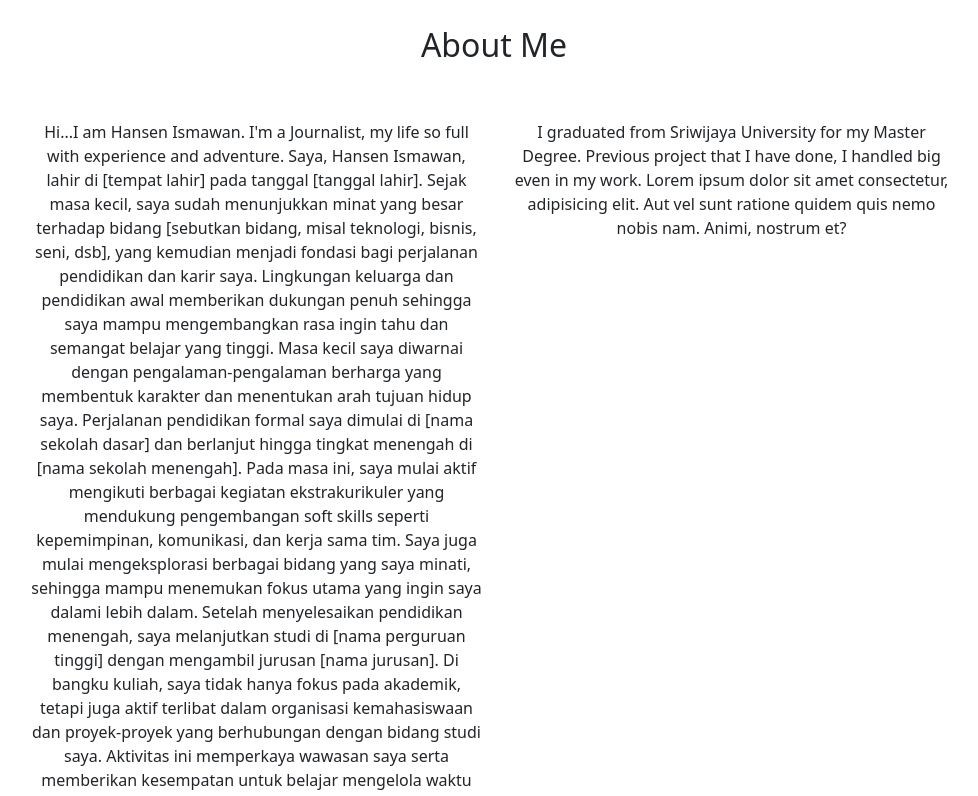
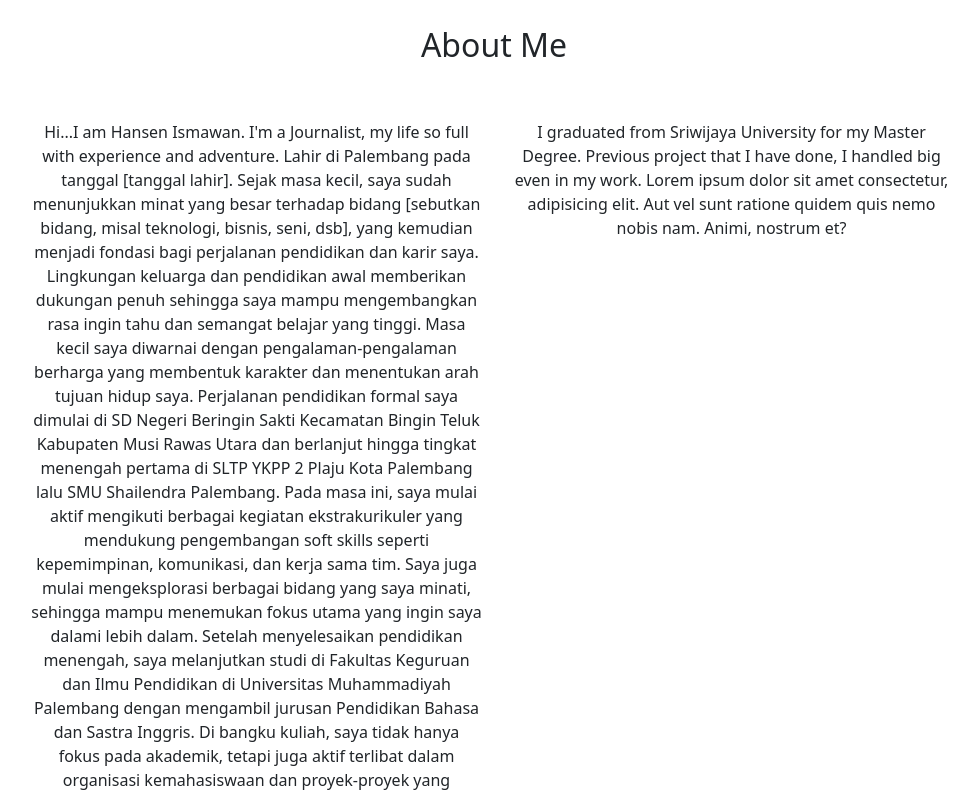
Before and after one commit to jesendoank/jesendoank.github.io, a plain HTML site: page index.html in a window 1280 px wide. Shown: the part 820-1616 px from the top of the page, without its empty margins (146-1124 px from the left). Drawn offline with nearby package versions, Linux system fonts and the light colour scheme.

Commit message:
Update index.html

```diff
--- a/index.html
+++ b/index.html
@@ -81,13 +81,13 @@
               </div>
               <div class="row justify-content-center fs-6 text-center">
                 <div class="col-md-5">
-                  <p>Hi...I am Hansen Ismawan. I'm a Journalist, my life so full with experience and adventure. Saya, Hansen Ismawan, lahir di [tempat lahir] pada tanggal [tanggal lahir]. Sejak masa kecil, saya sudah menunjukkan minat yang besar terhadap bidang [sebutkan bidang, misal teknologi, bisnis, seni, dsb], yang kemudian menjadi fondasi bagi perjalanan pendidikan dan karir saya. Lingkungan keluarga dan pendidikan awal memberikan dukungan penuh sehingga saya mampu mengembangkan rasa ingin tahu dan semangat belajar yang tinggi. Masa kecil saya diwarnai dengan pengalaman-pengalaman berharga yang membentuk karakter dan menentukan arah tujuan hidup saya.
+                  <p>Hi...I am Hansen Ismawan. I'm a Journalist, my life so full with experience and adventure. Lahir di Palembang pada tanggal [tanggal lahir]. Sejak masa kecil, saya sudah menunjukkan minat yang besar terhadap bidang [sebutkan bidang, misal teknologi, bisnis, seni, dsb], yang kemudian menjadi fondasi bagi perjalanan pendidikan dan karir saya. Lingkungan keluarga dan pendidikan awal memberikan dukungan penuh sehingga saya mampu mengembangkan rasa ingin tahu dan semangat belajar yang tinggi. Masa kecil saya diwarnai dengan pengalaman-pengalaman berharga yang membentuk karakter dan menentukan arah tujuan hidup saya.
 
-Perjalanan pendidikan formal saya dimulai di [nama sekolah dasar] dan berlanjut hingga tingkat menengah di [nama sekolah menengah]. Pada masa ini, saya mulai aktif mengikuti berbagai kegiatan ekstrakurikuler yang mendukung pengembangan soft skills seperti kepemimpinan, komunikasi, dan kerja sama tim. Saya juga mulai mengeksplorasi berbagai bidang yang saya minati, sehingga mampu menemukan fokus utama yang ingin saya dalami lebih dalam.
+Perjalanan pendidikan formal saya dimulai di SD Negeri Beringin Sakti Kecamatan Bingin Teluk Kabupaten Musi Rawas Utara dan berlanjut hingga tingkat menengah pertama di SLTP YKPP 2 Plaju Kota Palembang lalu SMU Shailendra Palembang. Pada masa ini, saya mulai aktif mengikuti berbagai kegiatan ekstrakurikuler yang mendukung pengembangan soft skills seperti kepemimpinan, komunikasi, dan kerja sama tim. Saya juga mulai mengeksplorasi berbagai bidang yang saya minati, sehingga mampu menemukan fokus utama yang ingin saya dalami lebih dalam.
 
-Setelah menyelesaikan pendidikan menengah, saya melanjutkan studi di [nama perguruan tinggi] dengan mengambil jurusan [nama jurusan]. Di bangku kuliah, saya tidak hanya fokus pada akademik, tetapi juga aktif terlibat dalam organisasi kemahasiswaan dan proyek-proyek yang berhubungan dengan bidang studi saya. Aktivitas ini memperkaya wawasan saya serta memberikan kesempatan untuk belajar mengelola waktu dan sumber daya secara efektif. Selain itu, saya juga mengikuti berbagai pelatihan dan sertifikasi, seperti [sebutkan pelatihan/sertifikasi], yang secara signifikan meningkatkan kompetensi teknis dan profesional saya.
+Setelah menyelesaikan pendidikan menengah, saya melanjutkan studi di Fakultas Keguruan dan Ilmu Pendidikan di Universitas Muhammadiyah Palembang dengan mengambil jurusan Pendidikan Bahasa dan Sastra Inggris. Di bangku kuliah, saya tidak hanya fokus pada akademik, tetapi juga aktif terlibat dalam organisasi kemahasiswaan dan proyek-proyek yang berhubungan dengan bidang studi saya. Aktivitas ini memperkaya wawasan saya serta memberikan kesempatan untuk belajar mengelola waktu dan sumber daya secara efektif. Selain itu, saya juga mengikuti berbagai pelatihan dan sertifikasi, seperti Kewartawanan/Jurnalistik Sumatera Ekspress, Kearsipan ANRI RI, Geospasial, yang secara signifikan meningkatkan kompetensi teknis dan profesional saya.
 
-Setelah lulus, saya memulai karir profesional saya di [nama perusahaan/organisasi] sebagai [jabatan]. Pada tahap awal ini, saya banyak belajar tentang dinamika dunia kerja, tantangan yang dihadapi, serta bagaimana mengaplikasikan ilmu dan keterampilan yang saya miliki ke dalam praktik nyata. Saya berusaha untuk selalu memberikan yang terbaik dalam setiap tugas, mengembangkan solusi kreatif untuk berbagai permasalahan, dan membangun hubungan kerja yang baik dengan rekan dan atasan.
+Setelah lulus, saya memulai ibadah/bekerja di Pimpinan Wilayah Muhammadiyah Sumatera Selatan sebagai Staf/Pegawai. Pada tahap awal ini, saya banyak belajar tentang dinamika dunia kerja, tantangan yang dihadapi, serta bagaimana mengaplikasikan ilmu dan keterampilan yang saya miliki ke dalam praktik nyata. Saya berusaha untuk selalu memberikan yang terbaik dalam setiap tugas, mengembangkan solusi kreatif untuk berbagai permasalahan, dan membangun hubungan kerja yang baik dengan rekan dan atasan.
 
 Seiring berjalannya waktu, saya mendapatkan kepercayaan untuk memegang posisi yang lebih strategis, seperti [jabatan lanjutan] di [nama perusahaan]. Dalam posisi ini, saya bertanggung jawab atas [uraikan tanggung jawab], dan berhasil mencapai beberapa pencapaian penting, antara lain [sebutkan pencapaian]. Pengalaman ini membuka mata saya akan pentingnya kepemimpinan yang visioner, pengambilan keputusan yang tepat, dan kolaborasi lintas tim demi mencapai tujuan bersama.
 
```
